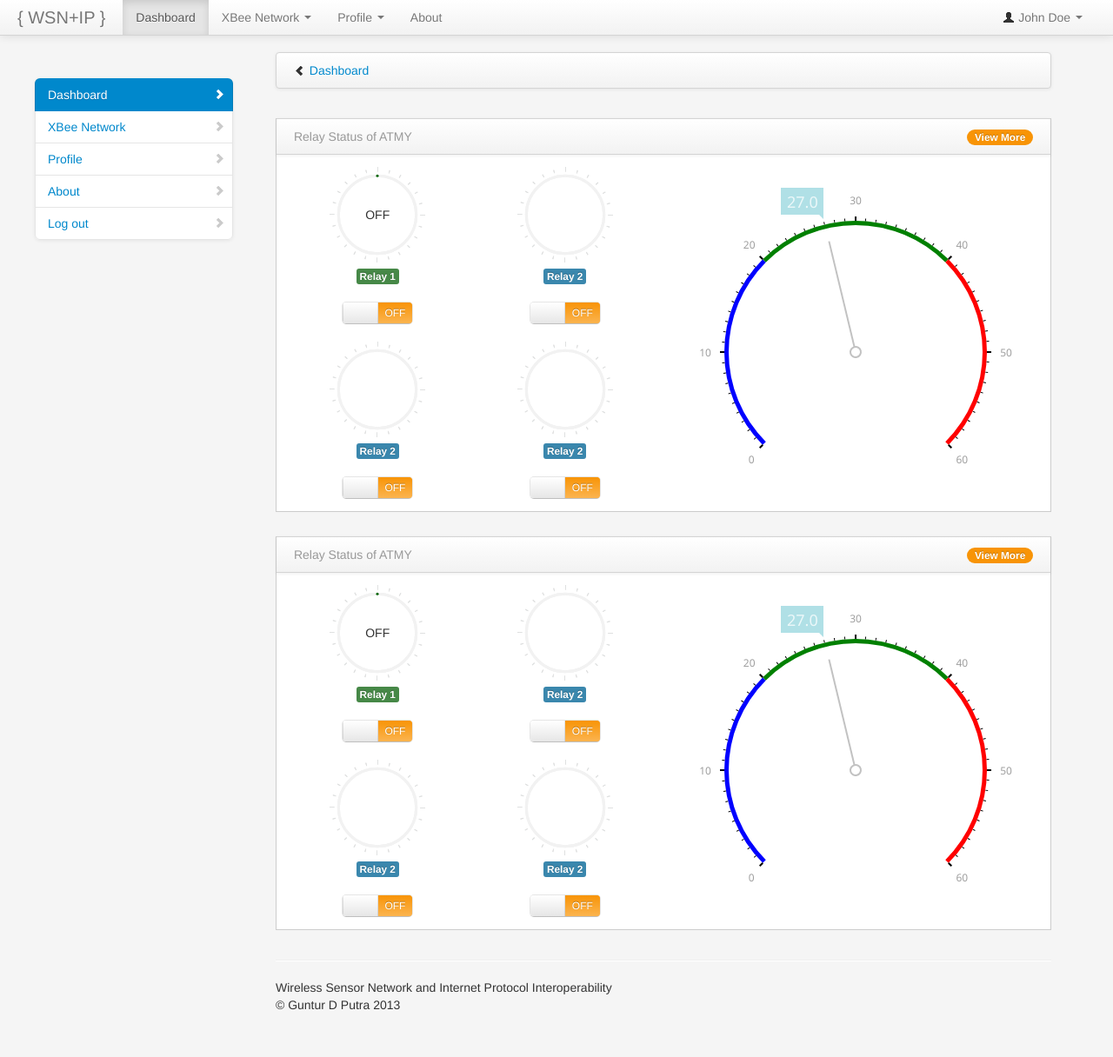
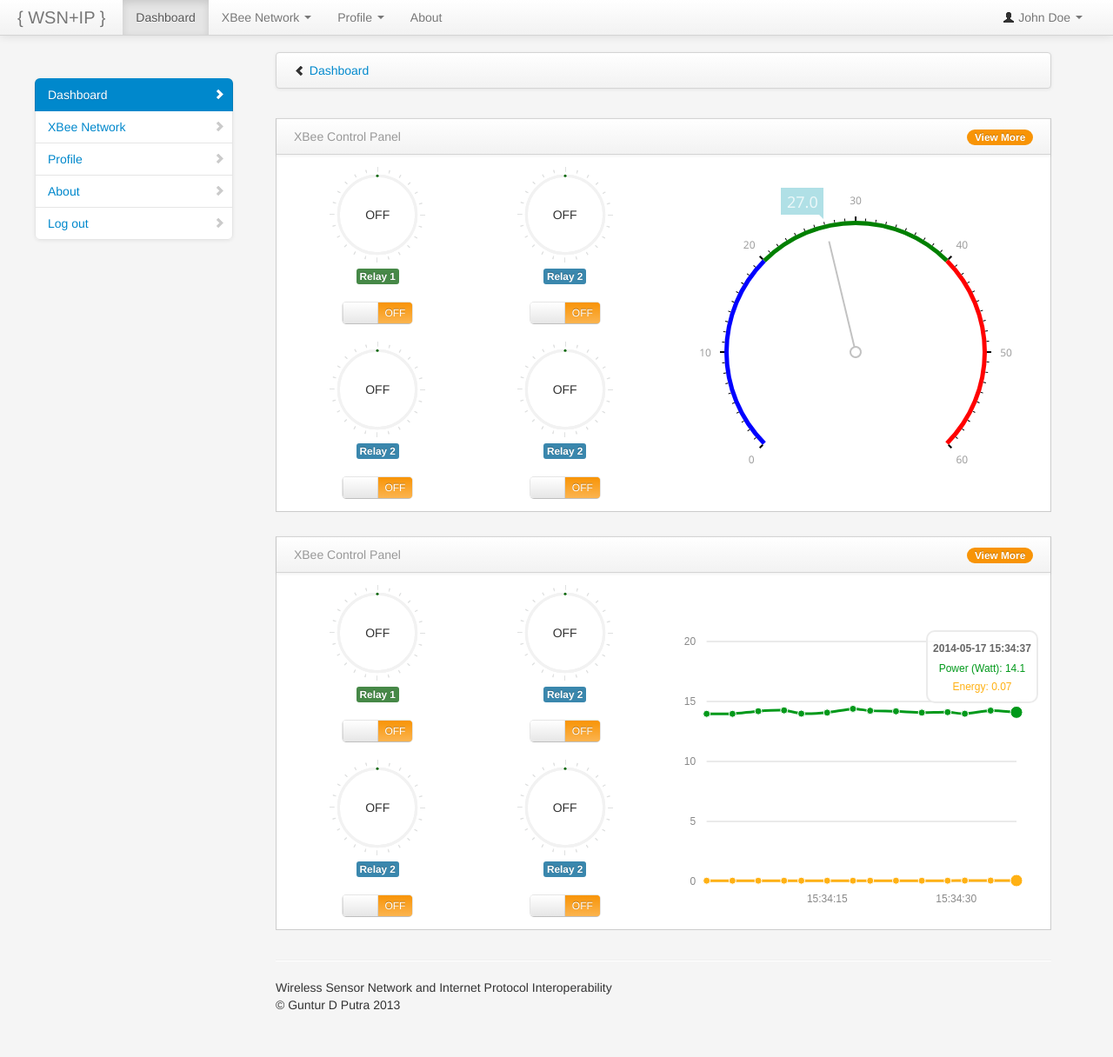
Before and after one commit to gtrdp/xbee-power-meter, a PHP site: page /dashboard.php in a window 1280 px wide. Shown: the whole page at 87% size. Run offline with PHP 8.4, Linux system fonts and the light colour scheme; data that the repository does not hold is empty.

Commit message:
Dashboard complete.

```diff
--- a/dashboard.php
+++ b/dashboard.php
@@ -38,8 +38,8 @@
                         <?php else: ?>
 
                         <div class="navbar navbar-inner block-header">
-                            <div class="muted pull-left">Relay Status of ATMY <?php echo $atmy; ?></div>
-                            <div class="pull-right"><a href="device.php?device=xbee"> <span class="badge badge-warning">View More</span></a></div>
+                            <div class="muted pull-left">XBee Control Panel</div>
+                            <div class="pull-right"><a href="show-device.php"> <span class="badge badge-warning">View More</span></a></div>
                         </div>
                         <div class="block-content collapse in">
                             <div class="row-fluid">
@@ -58,8 +58,8 @@
                                         </div>
 
                                         <div class="span6">
-                                            <div class="chart chart-relay" data-percent="<?php echo $relay2_percentage; ?>">
-                                                <span class="status-relay"><?php echo $relay2; ?></span>
+                                            <div class="chart chart-relay" data-percent="0">
+                                                <span class="status-relay">OFF</span>
                                             </div>
                                             <div class="chart-bottom-heading">
                                                 <span class="label label-info">Relay 2</span><br><br>
@@ -72,8 +72,8 @@
                                     <br>
                                     <div class="row-fluid">
                                         <div class="span6">
-                                            <div class="chart chart-relay" data-percent="<?php echo $relay2_percentage; ?>">
-                                                <span class="status-relay"><?php echo $relay2; ?></span>
+                                            <div class="chart chart-relay" data-percent="0">
+                                                <span class="status-relay">OFF</span>
                                             </div>
                                             <div class="chart-bottom-heading">
                                                 <span class="label label-info">Relay 2</span><br><br>
@@ -83,8 +83,8 @@
                                             </div>
                                         </div>
                                         <div class="span6">
-                                            <div class="chart chart-relay" data-percent="<?php echo $relay2_percentage; ?>">
-                                                <span class="status-relay"><?php echo $relay2; ?></span>
+                                            <div class="chart chart-relay" data-percent="0">
+                                                <span class="status-relay">OFF</span>
                                             </div>
                                             <div class="chart-bottom-heading">
                                                 <span class="label label-info">Relay 2</span><br><br>
@@ -123,8 +123,8 @@
                         <?php else: ?>
 
                         <div class="navbar navbar-inner block-header">
-                            <div class="muted pull-left">Relay Status of ATMY <?php echo $atmy; ?></div>
-                            <div class="pull-right"><a href="device.php?device=xbee"> <span class="badge badge-warning">View More</span></a></div>
+                            <div class="muted pull-left">XBee Control Panel</div>
+                            <div class="pull-right"><a href="show-device.php"> <span class="badge badge-warning">View More</span></a></div>
                         </div>
                         <div class="block-content collapse in">
                             <div class="row-fluid">
@@ -143,8 +143,8 @@
                                         </div>
 
                                         <div class="span6">
-                                            <div class="chart chart-relay" data-percent="<?php echo $relay2_percentage; ?>">
-                                                <span class="status-relay"><?php echo $relay2; ?></span>
+                                            <div class="chart chart-relay" data-percent="0">
+                                                <span class="status-relay">OFF</span>
                                             </div>
                                             <div class="chart-bottom-heading">
                                                 <span class="label label-info">Relay 2</span><br><br>
@@ -157,8 +157,8 @@
                                     <br>
                                     <div class="row-fluid">
                                         <div class="span6">
-                                            <div class="chart chart-relay" data-percent="<?php echo $relay2_percentage; ?>">
-                                                <span class="status-relay"><?php echo $relay2; ?></span>
+                                            <div class="chart chart-relay" data-percent="0">
+                                                <span class="status-relay">OFF</span>
                                             </div>
                                             <div class="chart-bottom-heading">
                                                 <span class="label label-info">Relay 2</span><br><br>
@@ -168,8 +168,8 @@
                                             </div>
                                         </div>
                                         <div class="span6">
-                                            <div class="chart chart-relay" data-percent="<?php echo $relay2_percentage; ?>">
-                                                <span class="status-relay"><?php echo $relay2; ?></span>
+                                            <div class="chart chart-relay" data-percent="0">
+                                                <span class="status-relay">OFF</span>
                                             </div>
                                             <div class="chart-bottom-heading">
                                                 <span class="label label-info">Relay 2</span><br><br>
@@ -181,8 +181,8 @@
                                     </div>
                                 </div>
                                 <div class="span6">
-                                    <br>
-                                    <div node="<?php echo $node_address; ?>" class="temperatureGauge" style="height:340px"></div>
+                                    <br><br>
+                                    <div id="powerchart" style="height: 340px;"></div>
                                 </div>
 
                         </div>
--- a/pages/footer.php
+++ b/pages/footer.php
@@ -8,6 +8,8 @@
         <script src="bootstrap/js/bootstrap.min.js"></script>
         <script src="bootstrap/js/bootstrap-switch.min.js"></script>
         <script src="assets/scripts.js"></script>
+        <script src="vendors/raphael-min.js"></script>
+        <script src="vendors/morris.min.js"></script>
 
         <?php if ($page == 'dashboard'): ?>
         <script src="vendors/easypiechart/jquery.easy-pie-chart.js"></script>
@@ -92,6 +94,41 @@
                 },
                 value: 27,
                 subvalues: [27]
+            });
+        </script>
+
+        <!-- For Morris Graph-->
+        <script type="text/javascript">
+            var graph = Morris.Line({
+              // ID of the element in which to draw the chart.
+              element: 'powerchart',
+              // Chart data records -- each entry in this array corresponds to a point on
+              // the chart.
+              data: [
+                    { time: '2014-05-17 15:34:37', watt: 14.10, energy: 0.07},
+                    { time: '2014-05-17 15:34:34', watt: 14.24, energy: 0.07},
+                    { time: '2014-05-17 15:34:31', watt: 13.98, energy: 0.07},
+                    { time: '2014-05-17 15:34:29', watt: 14.11, energy: 0.06},
+                    { time: '2014-05-17 15:34:26', watt: 14.07, energy: 0.06},
+                    { time: '2014-05-17 15:34:23', watt: 14.18, energy: 0.06},
+                    { time: '2014-05-17 15:34:20', watt: 14.23, energy: 0.06},
+                    { time: '2014-05-17 15:34:18', watt: 14.39, energy: 0.06},
+                    { time: '2014-05-17 15:34:15', watt: 14.07, energy: 0.06},
+                    { time: '2014-05-17 15:34:12', watt: 13.99, energy: 0.06},
+                    { time: '2014-05-17 15:34:10', watt: 14.26, energy: 0.06},
+                    { time: '2014-05-17 15:34:07', watt: 14.19, energy: 0.06},
+                    { time: '2014-05-17 15:34:04', watt: 13.97, energy: 0.06},
+                    { time: '2014-05-17 15:34:01', watt: 13.97, energy: 0.06},
+                  ],
+              // The name of the data record attribute that contains x-values.
+              xkey: 'time',
+              // A list of names of data record attributes that contain y-values.
+              ykeys: ['watt', 'energy'],
+              // Labels for the ykeys -- will be displayed when you hover over the
+              // chart.
+              labels: ['Power (Watt)', 'Energy'],
+
+            lineColors: ['#00991A', '#FFB114']
             });
         </script>
 
--- a/pages/header.php
+++ b/pages/header.php
@@ -15,6 +15,11 @@
             <script src="http://html5shim.googlecode.com/svn/trunk/html5.js"></script>
         <![endif]-->
         <script src="vendors/modernizr-2.6.2-respond-1.1.0.min.js"></script>
+
+        <!-- Morris CSS -->
+        <link rel="stylesheet" href="vendors/morris.css">
+
+        <link rel="shortcut icon" href="bootstrap/img/ico-wifi.png">
     </head>
 
     <body>
```
Also changed, not shown: old-index.php (+7 -7 lines), bootstrap/img/ico-wifi.png (added).
